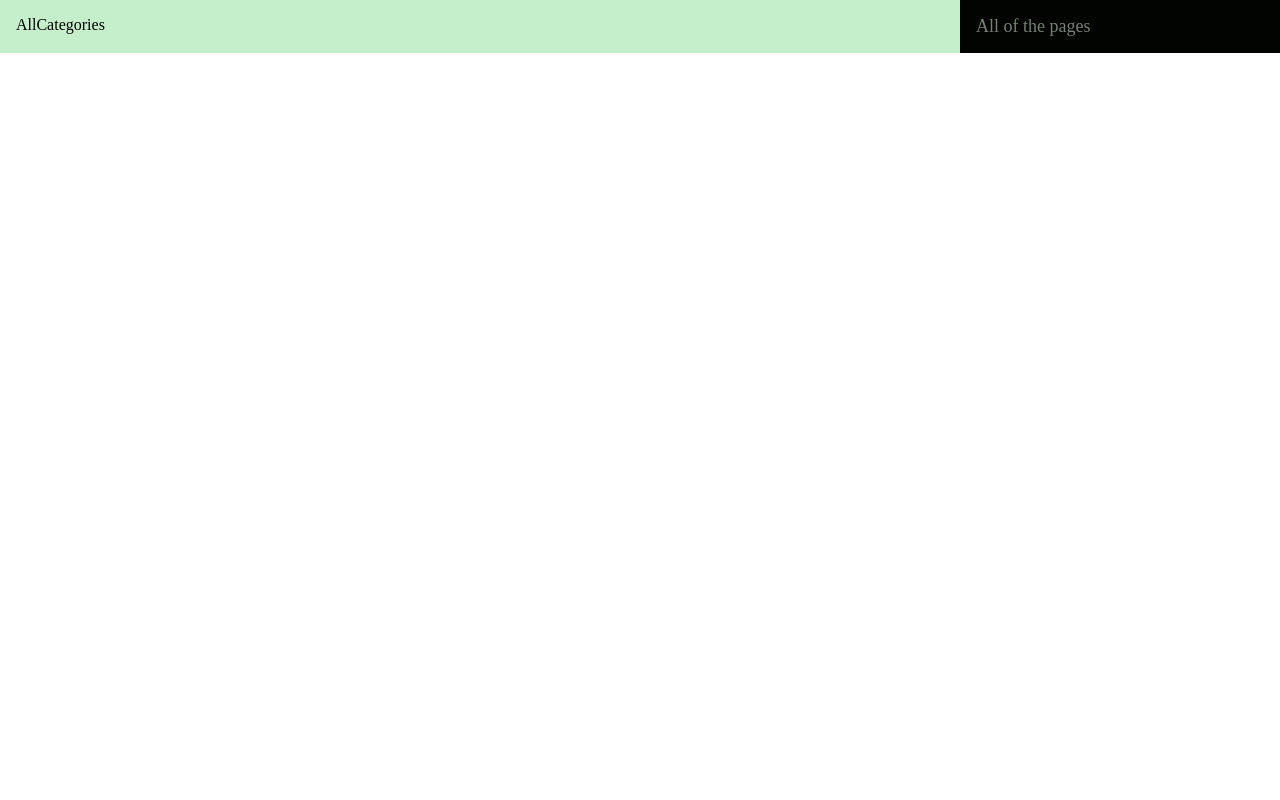
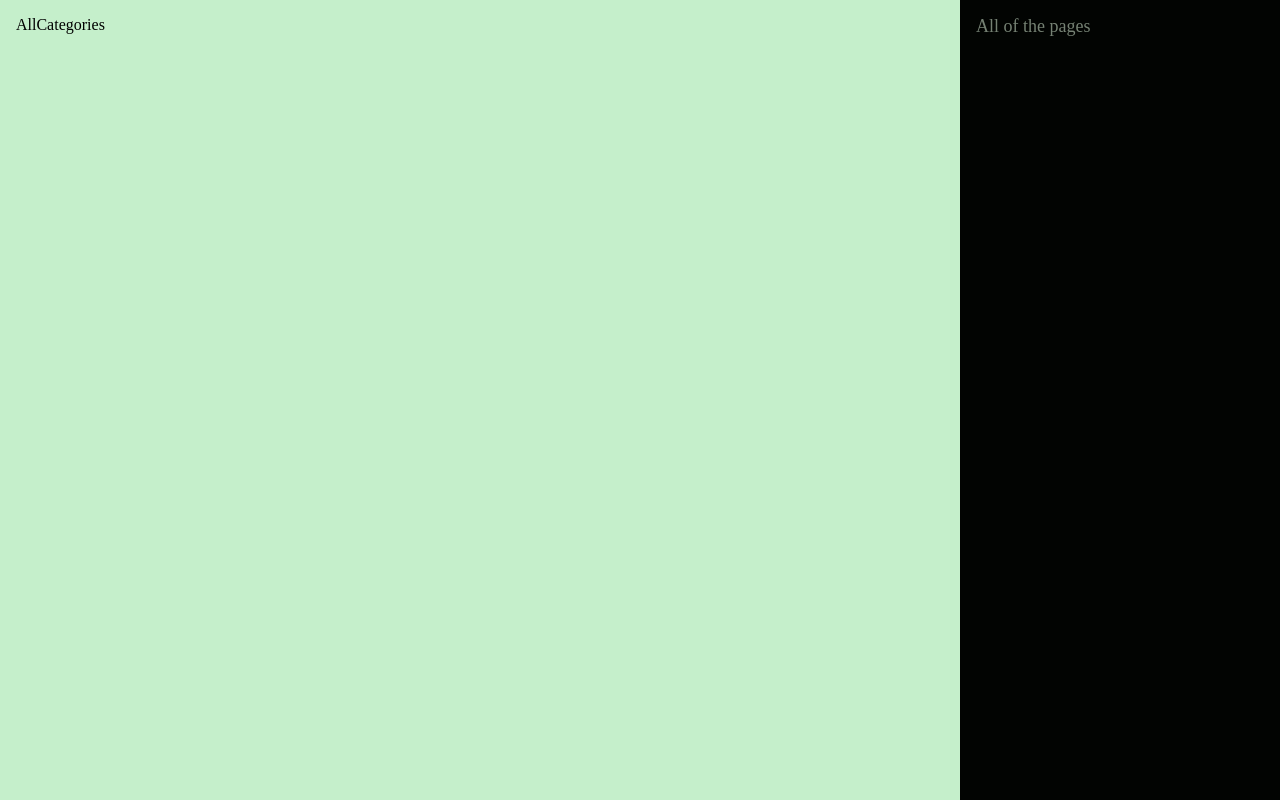
Before and after one commit to NyFco/category-store, a React (Vite) app: page / in a window 1280 px wide. Built offline with nearby package versions, Linux system fonts and the light colour scheme.

Commit message:
style: set min height to viewport height

```diff
--- a/src/layouts/main/MainLayout.module.scss
+++ b/src/layouts/main/MainLayout.module.scss
@@ -1,7 +1,9 @@
 .container {
   @include row;
   flex-direction: column-reverse;
+  justify-content: flex-end;
   background-color: $primary;
+  min-height: 100vh;
 
   .content {
     @include container;
```
